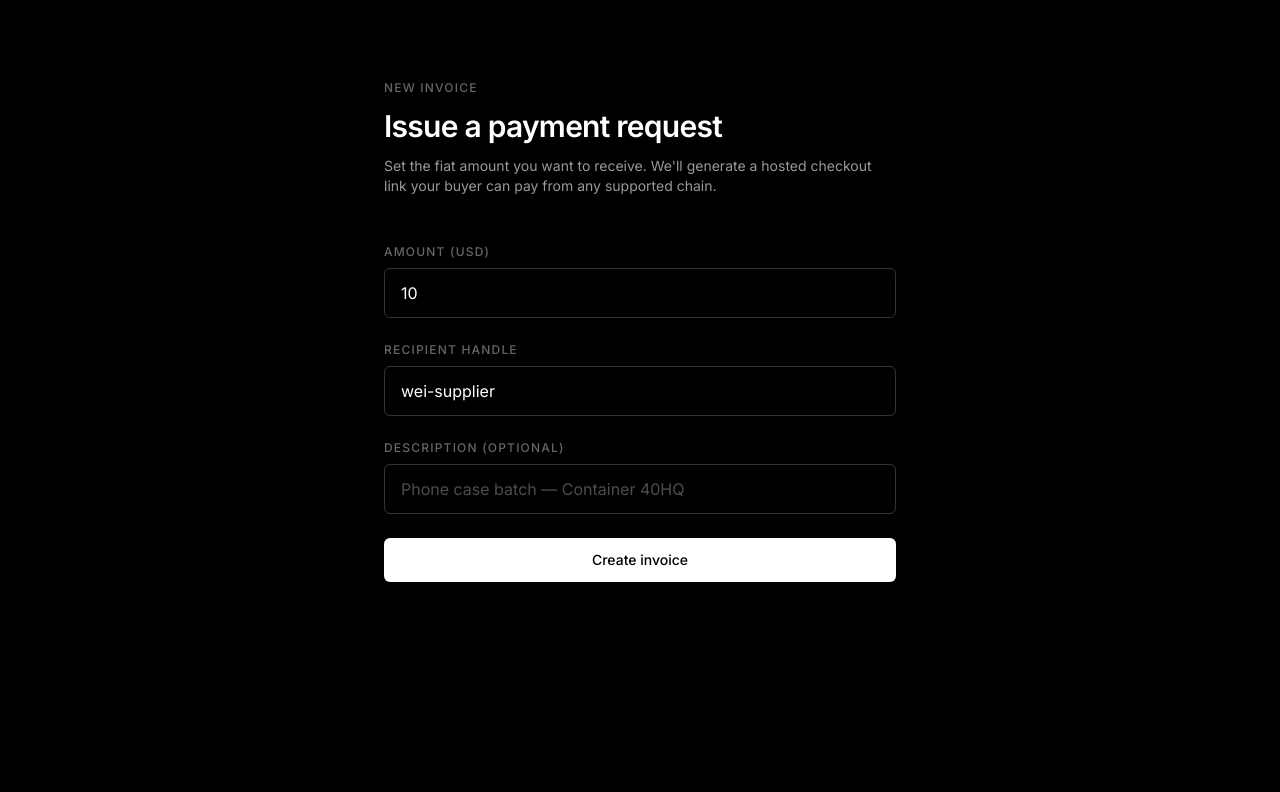
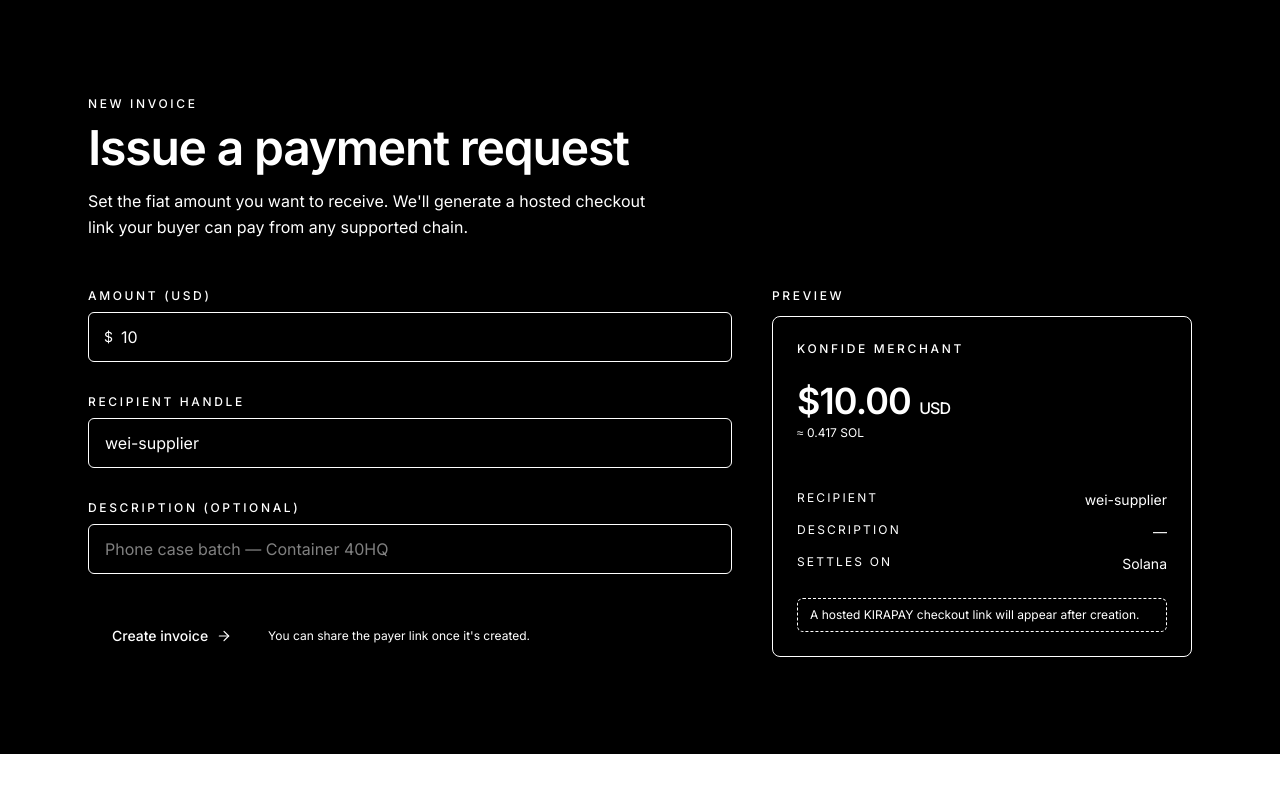
Before and after one commit to ezedike-evan/konfide, a Next.js app in the folder apps/web/: page /invoices/new in a window 1280 px wide. Shown: the top 792 px of the page. Built offline with nearby package versions, Linux system fonts and the light colour scheme.

Commit message:
refactor: overhaul InvoiceDetailClient UI with modern styling, improved polling indicators, and added copy functionality

```diff
--- a/apps/web/app/(app)/invoices/new/page.tsx
+++ b/apps/web/app/(app)/invoices/new/page.tsx
@@ -1,8 +1,11 @@
 'use client'
-import { useState, type FormEvent } from 'react'
+import { useState, type FormEvent, type ReactElement } from 'react'
 import { useRouter } from 'next/navigation'
+import { ArrowRight } from 'lucide-react'
 
-export default function NewInvoicePage() {
+const MERCHANT_DISPLAY_NAME = 'Konfide Merchant'
+
+export default function NewInvoicePage(): ReactElement {
   const router = useRouter()
   const [amount, setAmount] = useState('10')
   const [recipient, setRecipient] = useState('wei-supplier')
@@ -10,7 +13,7 @@ export default function NewInvoicePage() {
   const [loading, setLoading] = useState(false)
   const [error, setError] = useState<string | null>(null)
 
-  async function handleSubmit(e: FormEvent) {
+  async function handleSubmit(e: FormEvent): Promise<void> {
     e.preventDefault()
     setLoading(true)
     setError(null)
@@ -37,77 +40,154 @@ export default function NewInvoicePage() {
     }
   }
 
+  const parsedAmount = Number(amount)
+  const previewAmount = Number.isFinite(parsedAmount) && parsedAmount > 0 ? parsedAmount : 0
+
   return (
-    <main className="min-h-screen bg-black text-white">
-      <div className="mx-auto max-w-xl px-8 py-20">
-        <p className="text-xs font-medium tracking-widest text-white/40 uppercase">
+    <main className="bg-background text-foreground">
+      <div className="mx-auto max-w-6xl px-6 py-16 sm:py-24">
+        <div className="max-w-2xl">
+          <p className="text-xs font-medium uppercase tracking-[0.22em] text-muted-foreground">
             New invoice
           </p>
-        <h1 className="mt-3 text-3xl font-semibold tracking-tight">
+          <h1 className="mt-3 text-4xl font-semibold tracking-tight sm:text-5xl">
             Issue a payment request
           </h1>
-        <p className="mt-3 text-sm text-white/60">
-          Set the fiat amount you want to receive. We&apos;ll generate a hosted checkout
-          link your buyer can pay from any supported chain.
+          <p className="mt-4 max-w-xl text-sm leading-relaxed text-muted-foreground sm:text-base">
+            Set the fiat amount you want to receive. We&apos;ll generate a hosted checkout link
+            your buyer can pay from any supported chain.
           </p>
+        </div>
 
-        <form onSubmit={handleSubmit} className="mt-12 space-y-6">
-          <div>
-            <label className="block text-xs font-medium tracking-widest text-white/40 uppercase">
-              Amount (USD)
-            </label>
+        <div className="mt-12 grid gap-10 lg:grid-cols-[1fr_420px]">
+          <form onSubmit={handleSubmit} className="space-y-8">
+            <Field label="Amount (USD)">
+              <div className="relative">
+                <span className="pointer-events-none absolute inset-y-0 left-4 flex items-center text-sm text-muted-foreground">
+                  $
+                </span>
                 <input
                   type="number"
                   min="1"
                   step="0.01"
                   value={amount}
                   onChange={(e) => setAmount(e.target.value)}
-              className="mt-2 w-full rounded-md border border-white/20 bg-transparent px-4 py-3 text-white placeholder-white/30 focus:border-white focus:outline-none"
+                  className="block w-full rounded-md border border-input bg-background py-3 pl-8 pr-4 text-base text-foreground placeholder:text-muted-foreground/60 focus:border-ring focus:outline-none focus:ring-1 focus:ring-ring"
                   required
                 />
               </div>
+            </Field>
 
-          <div>
-            <label className="block text-xs font-medium tracking-widest text-white/40 uppercase">
-              Recipient handle
-            </label>
+            <Field label="Recipient handle">
               <input
                 type="text"
                 value={recipient}
                 onChange={(e) => setRecipient(e.target.value)}
-              className="mt-2 w-full rounded-md border border-white/20 bg-transparent px-4 py-3 text-white placeholder-white/30 focus:border-white focus:outline-none"
+                placeholder="wei-supplier"
+                className="block w-full rounded-md border border-input bg-background px-4 py-3 text-base text-foreground placeholder:text-muted-foreground/60 focus:border-ring focus:outline-none focus:ring-1 focus:ring-ring"
                 required
               />
-          </div>
+            </Field>
 
-          <div>
-            <label className="block text-xs font-medium tracking-widest text-white/40 uppercase">
-              Description (optional)
-            </label>
+            <Field label="Description (optional)">
               <input
                 type="text"
                 value={description}
                 onChange={(e) => setDescription(e.target.value)}
                 placeholder="Phone case batch — Container 40HQ"
-              className="mt-2 w-full rounded-md border border-white/20 bg-transparent px-4 py-3 text-white placeholder-white/30 focus:border-white focus:outline-none"
+                className="block w-full rounded-md border border-input bg-background px-4 py-3 text-base text-foreground placeholder:text-muted-foreground/60 focus:border-ring focus:outline-none focus:ring-1 focus:ring-ring"
               />
+            </Field>
+
+            {error ? (
+              <div
+                role="alert"
+                className="rounded-md border border-border bg-muted px-4 py-3 text-sm text-foreground"
+              >
+                <p className="text-xs font-medium uppercase tracking-[0.22em] text-muted-foreground">
+                  Error
+                </p>
+                <p className="mt-1">{error}</p>
               </div>
+            ) : null}
 
-          {error && (
-            <p className="text-sm text-white/80 border border-white/20 rounded-md px-4 py-3">
-              {error}
-            </p>
-          )}
-
+            <div className="flex flex-col gap-3 pt-2 sm:flex-row sm:items-center">
               <button
                 type="submit"
                 disabled={loading}
-            className="w-full rounded-md bg-white px-6 py-3 text-sm font-medium text-black transition hover:bg-white/90 disabled:opacity-50 disabled:cursor-not-allowed"
+                className="group inline-flex w-full items-center justify-center gap-2 rounded-md bg-foreground px-6 py-3 text-sm font-medium text-background transition hover:opacity-90 disabled:cursor-not-allowed disabled:opacity-50 sm:w-auto"
               >
                 {loading ? 'Creating…' : 'Create invoice'}
+                {!loading ? (
+                  <ArrowRight
+                    className="h-4 w-4 transition-transform group-hover:translate-x-0.5"
+                    strokeWidth={1.75}
+                  />
+                ) : null}
               </button>
+              <p className="text-xs text-muted-foreground">
+                You can share the payer link once it&apos;s created.
+              </p>
+            </div>
           </form>
+
+          <aside className="lg:sticky lg:top-24 lg:self-start">
+            <p className="text-xs font-medium uppercase tracking-[0.22em] text-muted-foreground">
+              Preview
+            </p>
+            <div className="mt-3 rounded-lg border border-border bg-card p-6 text-card-foreground">
+              <p className="text-xs font-medium uppercase tracking-[0.22em] text-muted-foreground">
+                {MERCHANT_DISPLAY_NAME}
+              </p>
+              <p className="mt-6 text-4xl font-semibold tracking-tight">
+                ${previewAmount.toFixed(2)}{' '}
+                <span className="text-base font-medium text-muted-foreground">USD</span>
+              </p>
+              <p className="mt-1 text-xs text-muted-foreground">
+                ≈ {(previewAmount / 24).toFixed(3)} SOL
+              </p>
+
+              <div className="mt-6 h-px bg-border" />
+
+              <dl className="mt-6 space-y-3 text-sm">
+                <Row label="Recipient" value={recipient || '—'} />
+                <Row label="Description" value={description || '—'} />
+                <Row label="Settles on" value="Solana" />
+              </dl>
+
+              <div className="mt-6 rounded-md border border-dashed border-border px-3 py-2 text-xs text-muted-foreground">
+                A hosted KIRAPAY checkout link will appear after creation.
+              </div>
+            </div>
+          </aside>
+        </div>
       </div>
     </main>
   )
 }
+
+function Field({
+  label,
+  children,
+}: {
+  label: string
+  children: ReactElement
+}): ReactElement {
+  return (
+    <label className="block">
+      <span className="block text-xs font-medium uppercase tracking-[0.22em] text-muted-foreground">
+        {label}
+      </span>
+      <span className="mt-2 block">{children}</span>
+    </label>
+  )
+}
+
+function Row({ label, value }: { label: string; value: string }): ReactElement {
+  return (
+    <div className="flex items-start justify-between gap-4">
+      <dt className="text-xs uppercase tracking-[0.18em] text-muted-foreground">{label}</dt>
+      <dd className="text-right text-sm text-foreground">{value}</dd>
+    </div>
+  )
+}
```
Lines whose indentation alone changed are shown as unchanged.
